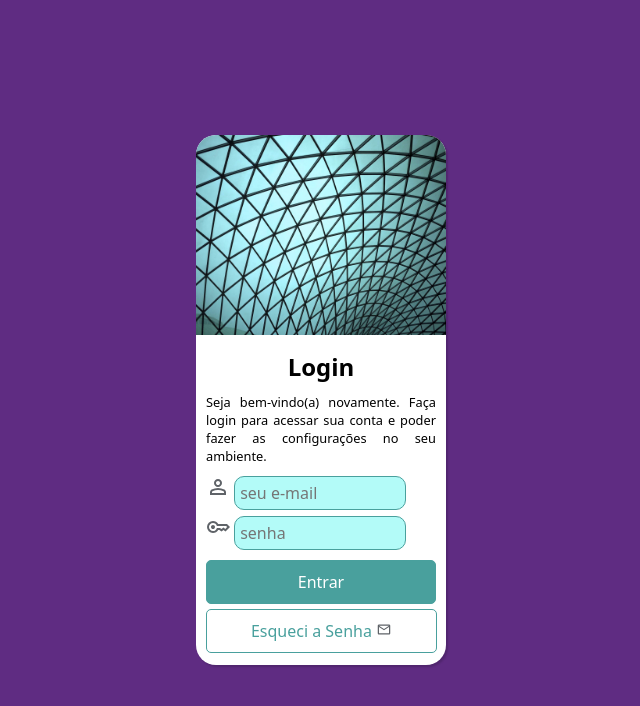
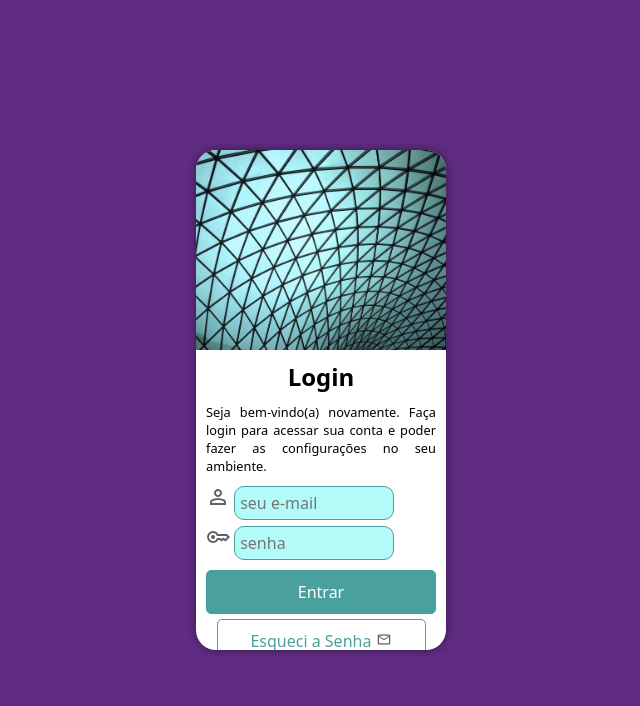
Before and after one commit to dv-tiagosilva/projeto-login, a plain HTML site: page index.html in a window 1280 px wide. Shown: the whole page, without its empty margins (319-959 px from the left). Drawn offline with nearby package versions, Linux system fonts and the light colour scheme.

Commit message:
correção 01

```diff
--- a/estilos/mobile-first.css
+++ b/estilos/mobile-first.css
@@ -12,35 +12,47 @@
     margin: 0px;
     padding: 0px;
     font-family: system-ui, -apple-system, BlinkMacSystemFont, 'Segoe UI', Roboto, Oxygen, Ubuntu, Cantarell, 'Open Sans', 'Helvetica Neue', sans-serif;
+    box-sizing: border-box;
 }
 
 body {
     height: 100vh;
+    width: 100vw;
     background-color: #5f2c82;
     display: block;
     position: relative;
 }
 
 main {
-    background-color: white;
-    width: 250px;
-    height: 530px;
-    display: block;
+    position: relative;
+    height: 100vh;
+    width: 100vw;
+}
+
+section#login {
     position: absolute;
     top: 50%;
     left: 50%;
     transform: translate(-50%, -50%);
+    overflow: hidden;
+
+    background-color: white;
+    width: 250px;
+    height: 500px;
     border-radius: 20px;
-    box-shadow: 2px 2px 2px rgba(0, 0, 0, 0.162);
+    box-shadow: 0px 0px 10px rgba(0, 0, 0, 0.450);
 }
 
-img {
-    width: 250px;
+section#login > div#imagem {
+    display: block;
+    background: url(../imagens/pexels-pixabay-248921.jpg);
+    background-size: cover;
+    background-position: right;
     height: 200px;
-    border-radius: 20px 20px 0px 0px;
 }
 
 #formulario {
+    display: block;
     padding: 10px;
     text-align: justify;
 }
--- a/index.html
+++ b/index.html
@@ -15,7 +15,7 @@
     <main>
         <section id="login">
             <div id="imagem">
-                <img src="imagens/pexels-pixabay-248921.jpg" alt="imagem de fundo">
+                <!-- aqui vai a imagem na CSS -->
             </div>
             <div id="formulario">
                 <h1>Login</h1>
```
